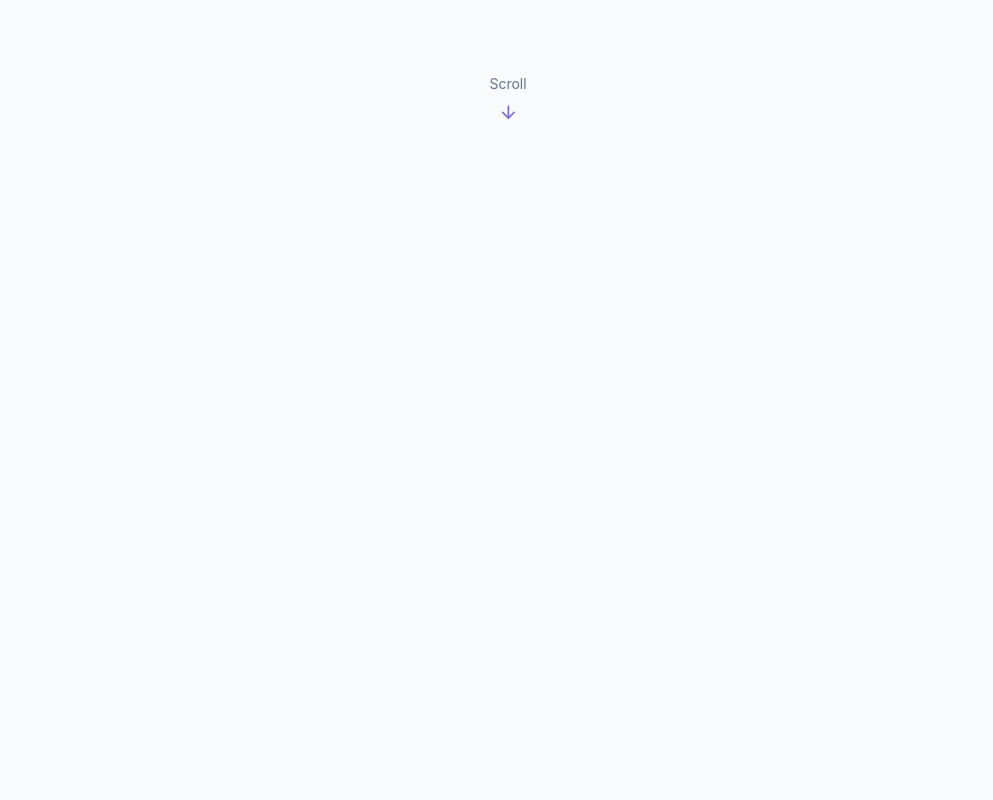
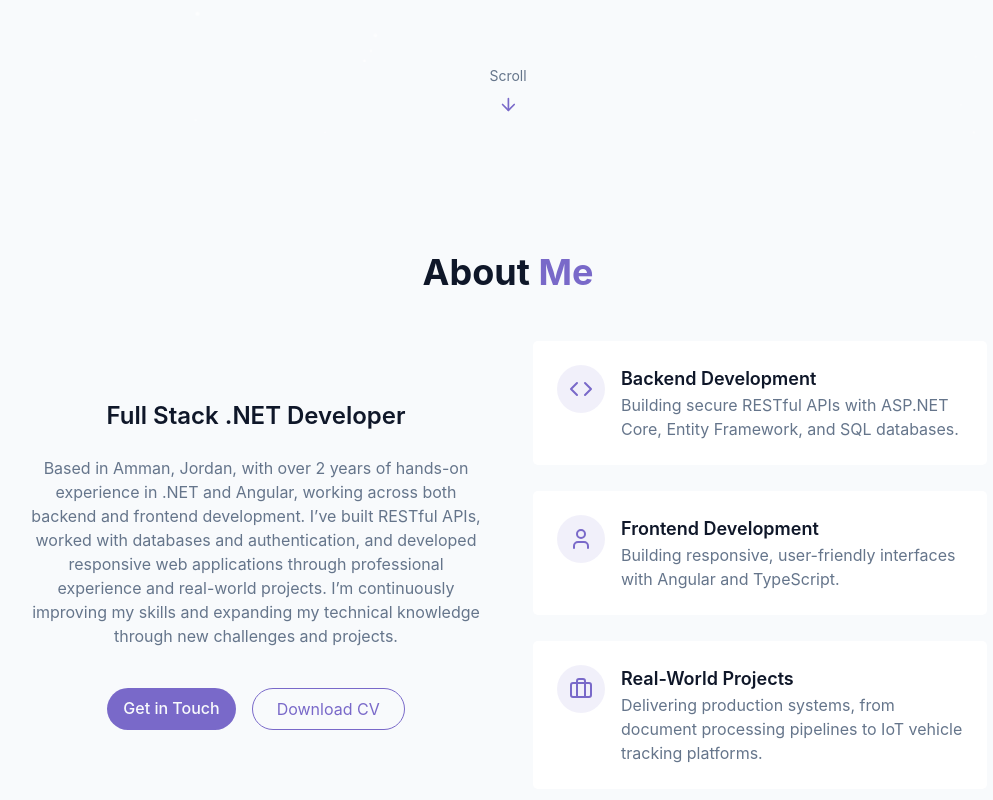
Before and after one commit to shathaammar/My-PORTFOLIO, a React (Vite) app in the folder portfolio-project/: page /home in a window 1280 px wide. Shown: the part 644-1444 px from the top of the page, without its empty margins (132-1125 px from the left). Before the commit the page ends 800 px from the top, so only its background shows below. Built offline with nearby package versions, Linux system fonts and the light colour scheme.

Commit message:
Create About section

```diff
--- a/portfolio-project/src/components/AboutMe.jsx
+++ b/portfolio-project/src/components/AboutMe.jsx
@@ -1,6 +1,92 @@
+import { Briefcase, Code, User } from "lucide-react";
+
 export const AboutMe = () => {
+  return (
+    <section id="about" className="py-24 px-4 relative">
+      <div className="container mx-auto max-w-5xl">
+        <h2 className="text-3xl md:text-4xl font-bold mb-12 text-center">
+          About <span className="text-primary">Me</span>
+        </h2>
 
-    return <section>
+        <div className="grid grid-cols-1 md:grid-cols-2 gap-12 items-center">
+          <div className="space-y-6">
+            <h3 className="text-2xl font-semibold">
+              Full Stack .NET Developer
+            </h3>
+            <p className="text-muted-foreground">
+              Based in Amman, Jordan, with over 2 years of hands-on experience
+              in .NET and Angular, working across both backend and frontend
+              development. I’ve built RESTful APIs, worked with databases and
+              authentication, and developed responsive web applications through
+              professional experience and real-world projects. I’m continuously
+              improving my skills and expanding my technical knowledge through
+              new challenges and projects.
+            </p>
 
+            <div className="flex flex-col sm:flex-row gap-4 pt-4 justify-center">
+              <a href="#contact" className="cosmic-button">
+                Get in Touch
+              </a>
+              <a
+                href="/Shatha_Ammar_Full_Stack_Developer_CV_Updated.pdf"
+                download
+                className="px-6 py-2 rounded-full border border-primary text-primary hover:bg-primary/10 transition-colors duration-300"
+              >
+                Download CV
+              </a>
+            </div>
+          </div>
+
+          <div className="grid grid-cols-1 gap-6">
+            <div className="gradient-border p-6 card-hover">
+              <div className="flex items-start gap-4">
+                <div className="p-3 rounded-full bg-primary/10">
+                  <Code className="h-6 w-6 text-primary" />
+                </div>
+                <div className="text-left">
+                  <h4 className="font-semibold text-lg">Backend Development</h4>
+                  <p className="text-muted-foreground">
+                    Building secure RESTful APIs with ASP.NET Core, Entity
+                    Framework, and SQL databases.
+                  </p>
+                </div>
+              </div>
+            </div>
+
+            <div className="gradient-border p-6 card-hover">
+              <div className="flex items-start gap-4">
+                <div className="p-3 rounded-full bg-primary/10">
+                  <User className="h-6 w-6 text-primary" />
+                </div>
+                <div className="text-left">
+                  <h4 className="font-semibold text-lg">
+                    Frontend Development
+                  </h4>
+                  <p className="text-muted-foreground">
+                    Building responsive, user-friendly interfaces with Angular
+                    and TypeScript.
+                  </p>
+                </div>
+              </div>
+            </div>
+
+            <div className="gradient-border p-6 card-hover">
+              <div className="flex items-start gap-4">
+                <div className="p-3 rounded-full bg-primary/10">
+                  <Briefcase className="h-6 w-6 text-primary" />
+                </div>
+                <div className="text-left">
+                  <h4 className="font-semibold text-lg">Real-World Projects</h4>
+                  <p className="text-muted-foreground">
+                    Delivering production systems, from document processing
+                    pipelines to IoT vehicle tracking platforms.
+                  </p>
+                </div>
+              </div>
+            </div>
+          </div>
+        </div>
+      </div>
     </section>
-}
+  );
+};
```
Also changed, not shown: portfolio-project/src/components/Skills.jsx (added), 1 other file (tests, documents, lock files or other folders).
